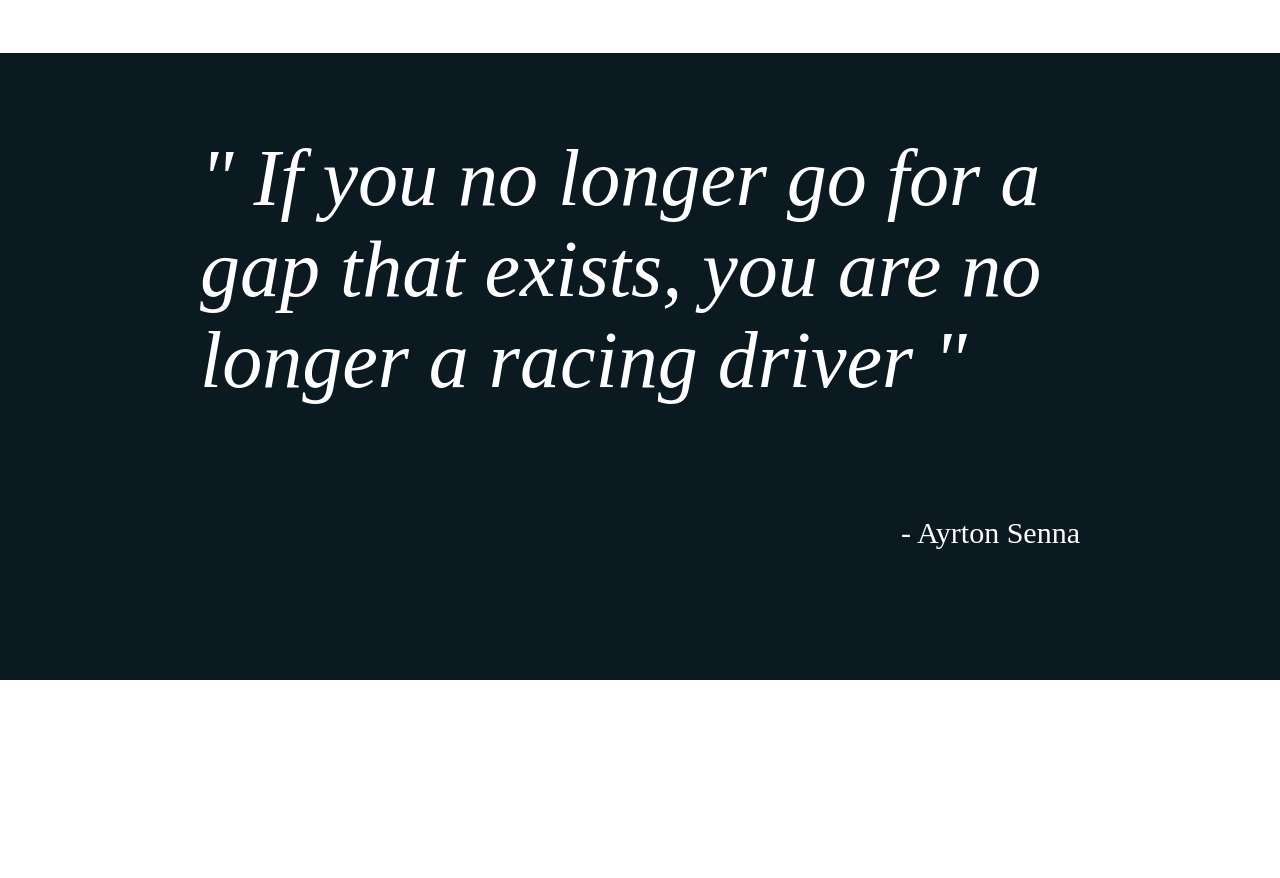
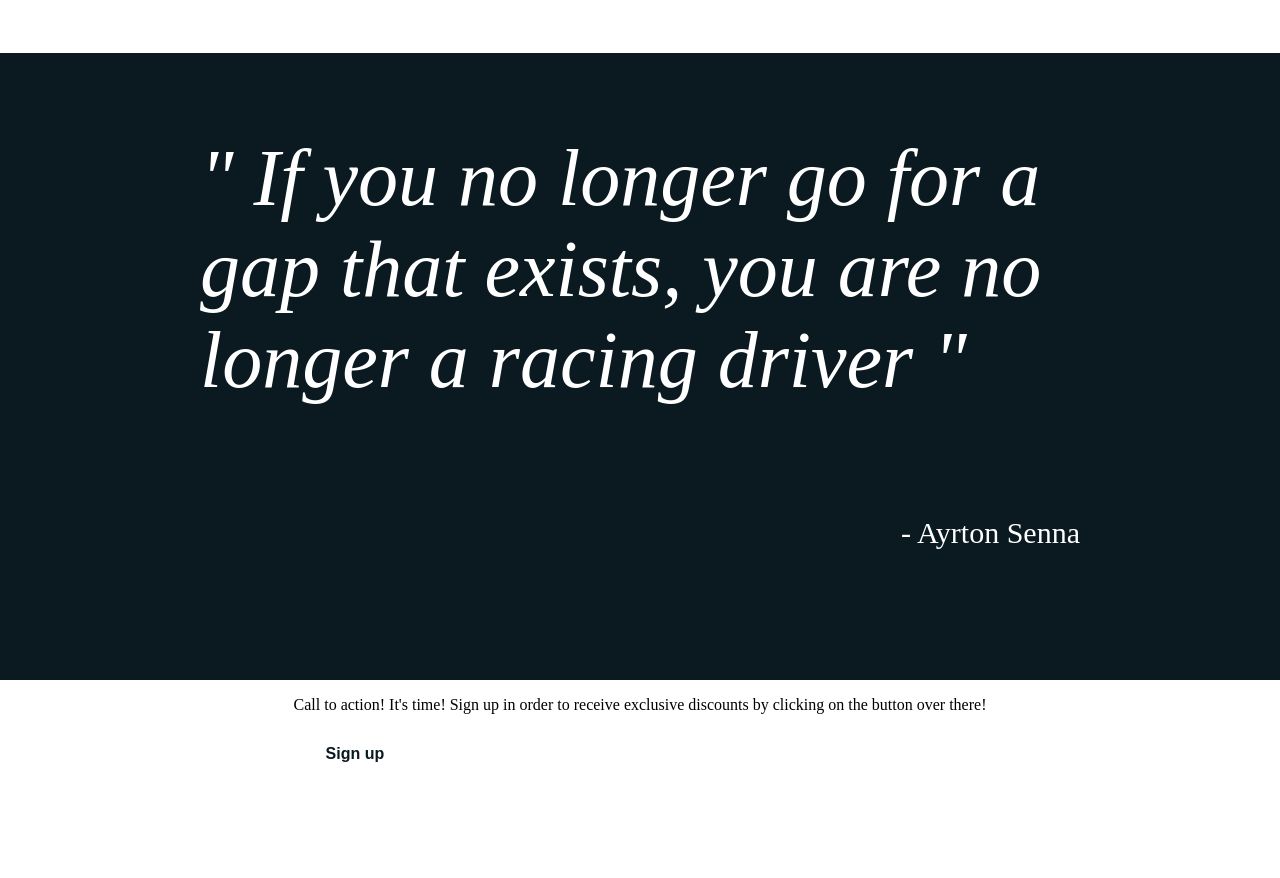
Before and after one commit to ELucini/Odin-Landing-Page, a plain HTML site: page index.html in a window 1280 px wide. Shown: the part 1363-2241 px from the top of the page. Before the commit the page ends 2043 px from the top, so only its background shows below. Drawn offline with Linux system fonts and the light colour scheme.

Commit message:
Adding content for call to action

```diff
--- a/index.html
+++ b/index.html
@@ -58,5 +58,11 @@
         <p>- Ayrton Senna</p>
         </div>
     </div>
+    <div class="container">
+        <div class="box">
+            <p> Call to action! It's time! Sign up in order to receive exclusive discounts by clicking on the button over there!</p>
+            <button>Sign up</button>
+      </div>
+    </div>
 </body>
 </html>
```
